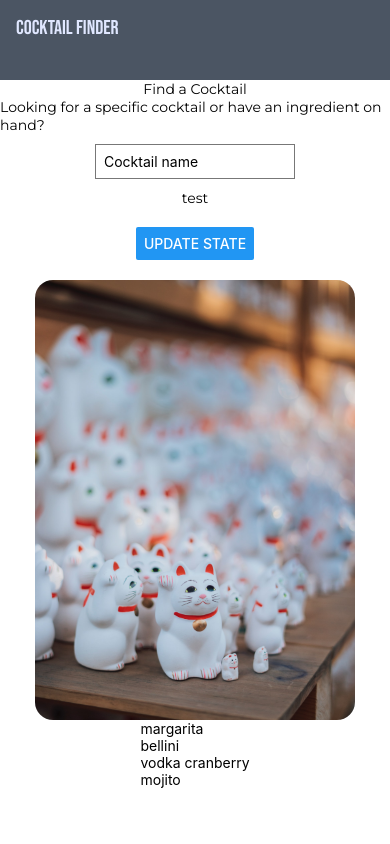
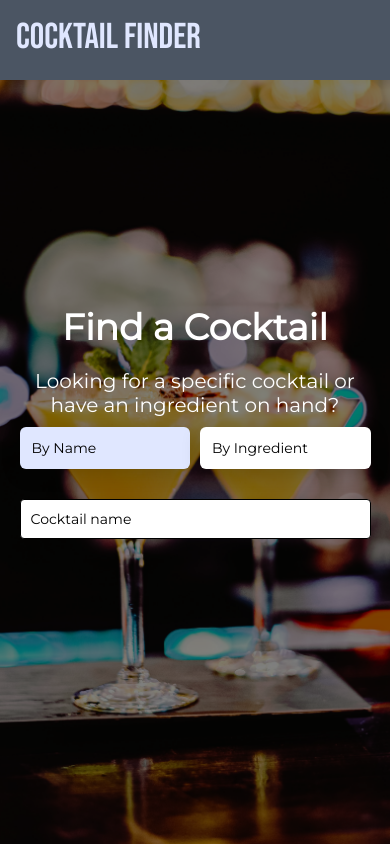
Before and after one commit to Nickil13/Cocktail-finder-native, a React Native app: screen /Home in a window 390 px wide. Built offline with nearby package versions, Linux system fonts and the light colour scheme.

Commit message:
Navigation & component customization

```diff
--- a/App.js
+++ b/App.js
@@ -1,91 +1,33 @@
-import React, { useState } from "react";
-import {
-    StyleSheet,
-    Text,
-    View,
-    Image,
-    Button,
-    TextInput,
-    FlatList,
-    TouchableOpacity,
-} from "react-native";
-import Navbar from "./components/Navbar";
-import BodyText from "./components/BodyText";
-const PlaceholderImage = require("./assets/images/cat.jpg");
+import { NavigationContainer } from "@react-navigation/native";
+import { createNativeStackNavigator } from "@react-navigation/native-stack";
+import { StatusBar } from "expo-status-bar";
+import Home from "./screens/Home";
+import SummerDrinks from "./screens/SummerDrinks";
+
+const Stack = createNativeStackNavigator();
 
 export default function App() {
-    const [cocktails, setCocktails] = useState([
-        { name: "margarita", id: "1" },
-        { name: "bellini", id: "2" },
-        { name: "vodka cranberry", id: "3" },
-        { name: "mojito", id: "4" },
-    ]);
-    const [value, setValue] = useState("test");
-
-    const clickHandler = () => {
-        setValue("cat");
-    };
-
-    const pressHandler = (id) => {
-        console.log(id);
-        setCocktails((prevCocktails) => {
-            return prevCocktails.filter((cocktail) => cocktail.id != id);
-        });
-    };
     return (
-        <View style={styles.container}>
-            <Navbar />
-            <BodyText>Find a Cocktail</BodyText>
-            <BodyText>
-                Looking for a specific cocktail or have an ingredient on hand?
-            </BodyText>
-            <TextInput
-                style={styles.input}
-                placeholder="Cocktail name"
-                onChangeText={(val) => setValue(val)}
-            />
-            <BodyText>{value}</BodyText>
-            <View style={styles.buttonContainer}>
-                <Button title="update state" onPress={clickHandler} />
-            </View>
-            <Image source={PlaceholderImage} style={styles.image} />
-            <FlatList
-                keyExtractor={(item) => item.id}
-                data={cocktails}
-                renderItem={({ item }) => (
-                    <TouchableOpacity onPress={() => pressHandler(item.id)}>
-                        <Text>{item.name}</Text>
-                    </TouchableOpacity>
-                )}
-            />
-        </View>
+        <NavigationContainer>
+            <StatusBar style="auto" />
+            <Stack.Navigator initialRouteName="Forgot Password">
+                <Stack.Screen
+                    name="Home"
+                    component={Home}
+                    options={{
+                        headerShown: false,
+                    }}
+                />
+                <Stack.Screen
+                    name="Summer Drinks"
+                    component={SummerDrinks}
+                    options={
+                        {
+                            // headerShown: false,
+                        }
+                    }
+                />
+            </Stack.Navigator>
+        </NavigationContainer>
     );
 }
-
-const styles = StyleSheet.create({
-    container: {
-        flex: 1,
-        backgroundColor: "#fff",
-        alignItems: "center",
-        justifyContent: "center",
-    },
-    imageContainer: {
-        flex: 1,
-        paddingTop: 58,
-    },
-    image: {
-        width: 320,
-        height: 440,
-        borderRadius: 18,
-    },
-    buttonContainer: {
-        marginVertical: 20,
-    },
-    input: {
-        borderWidth: 1,
-        borderColor: "#777",
-        padding: 8,
-        margin: 10,
-        width: 200,
-    },
-});
--- /dev/null
+++ b/assets/Colors.js
@@ -0,0 +1,12 @@
+export const Colors = {
+    primary: "rgb(224,231,255)",
+    primaryDark: "229,231,235",
+
+    // Accents
+    accentPink100: "rgb(249,168,212)",
+    accentPink200: "rgb(229,231,235)",
+    accentBlue: "rgb(99,102,241)",
+
+    grey: "rgba(156,163,175)",
+    darkGrey: "rgb(75,85,99)",
+};
--- a/components/BodyText.js
+++ b/components/BebasText.js
@@ -2,16 +2,16 @@ import React from "react";
 import { Text } from "react-native";
 import { useFonts } from "expo-font";
 
-export default function BodyText(props) {
+export default function BebasText(props) {
     const [fontsLoaded] = useFonts({
-        secondary: require("../assets/fonts/Montserrat-Regular.ttf"),
+        "bebasneue-regular": require("../assets/fonts/BebasNeue-Regular.ttf"),
     });
 
     if (!fontsLoaded) {
         return null;
     }
     return (
-        <Text style={[{ fontFamily: "secondary" }, props.style]}>
+        <Text style={[{ fontFamily: "bebasneue-regular" }, props.style]}>
             {props.children}
         </Text>
     );
--- /dev/null
+++ b/components/Button.js
@@ -0,0 +1,34 @@
+import React from "react";
+import { Pressable, StyleSheet } from "react-native";
+import MontText from "./MontText";
+
+export default function Button({ title, onPress, color, padding }) {
+    return (
+        <Pressable
+            onPress={onPress}
+            style={({ pressed }) => [
+                {
+                    opacity: pressed ? 0.8 : 1,
+                    backgroundColor: color || "white",
+                    padding: padding || 12,
+                },
+                styles.wrapperCustom,
+            ]}
+        >
+            <MontText>{title}</MontText>
+        </Pressable>
+    );
+}
+
+const styles = StyleSheet.create({
+    wrapperCustom: {
+        textAlign: "center",
+        borderRadius: 6,
+        shadowColor: "#00000024",
+        shadowOffset: { width: 0, height: 5 },
+        shadowRadius: 20,
+        width: "100%",
+        flex: 1,
+        maxWidth: 200,
+    },
+});
--- /dev/null
+++ b/components/InputField.js
@@ -0,0 +1,51 @@
+import React from "react";
+import { TextInput, View, StyleSheet } from "react-native";
+import { Colors } from "../assets/Colors";
+import { useFonts } from "expo-font";
+import MontText from "./MontText";
+
+export default function InputField({
+    onChangeText,
+    value,
+    placeholder,
+    label,
+    type,
+}) {
+    const [loaded] = useFonts({
+        "montserrat-regular": require("../assets/fonts/Montserrat-Regular.ttf"),
+    });
+
+    if (!loaded) {
+        return null;
+    }
+
+    return (
+        <View style={styles.inputControl}>
+            <MontText style={styles.label} weight="medium">
+                {label}
+            </MontText>
+            <TextInput
+                style={styles.input}
+                onChangeText={onChangeText}
+                value={value}
+                secureTextEntry={type === "password"}
+                placeholder={placeholder}
+            />
+        </View>
+    );
+}
+
+const styles = StyleSheet.create({
+    inputControl: { display: "flex", gap: 10, width: "100%" },
+    input: {
+        height: 40,
+        borderWidth: 1,
+        padding: 10,
+        borderRadius: 4,
+        borderColor: Colors.gray100,
+        color: Colors.offBlack,
+        fontFamily: "montserrat-regular",
+        backgroundColor: "white",
+    },
+    label: {},
+});
--- a/components/HeaderText.js
+++ b/components/MontText.js
@@ -2,16 +2,16 @@ import React from "react";
 import { Text } from "react-native";
 import { useFonts } from "expo-font";
 
-export default function HeaderText(props) {
+export default function MontText(props) {
     const [fontsLoaded] = useFonts({
-        primary: require("../assets/fonts/BebasNeue-Regular.ttf"),
+        "montserrat-regular": require("../assets/fonts/Montserrat-Regular.ttf"),
     });
 
     if (!fontsLoaded) {
         return null;
     }
     return (
-        <Text style={[{ fontFamily: "primary" }, props.style]}>
+        <Text style={[{ fontFamily: "montserrat-regular" }, props.style]}>
             {props.children}
         </Text>
     );
--- a/components/Navbar.js
+++ b/components/Navbar.js
@@ -1,6 +1,7 @@
 import React from "react";
 import { StyleSheet, View } from "react-native";
-import HeaderText from "./HeaderText";
+import HeaderText from "./BebasText";
+import { Colors } from "../assets/Colors";
 
 export default function Navbar() {
     return (
@@ -14,10 +15,14 @@ export default function Navbar() {
 
 const styles = StyleSheet.create({
     navbar: {
-        backgroundColor: "rgb(75,85,99)",
+        backgroundColor: Colors.darkGrey,
         height: 80,
         width: "100%",
         padding: 16,
+        position: "absolute",
+        top: 0,
+        right: 0,
+        zIndex: 10,
     },
     navbarContainer: {
         maxWidth: 1000,
@@ -25,8 +30,8 @@ const styles = StyleSheet.create({
         marginHorizontal: "auto",
     },
     title: {
-        color: "rgb(224,231,255)",
-        fontSize: 20,
+        color: Colors.primary,
+        fontSize: 36,
         textTransform: "uppercase",
     },
 });
--- a/package.json
+++ b/package.json
@@ -10,12 +10,16 @@
   },
   "dependencies": {
     "@expo/webpack-config": "^18.0.1",
+    "@react-navigation/native": "^6.1.6",
+    "@react-navigation/native-stack": "^6.9.12",
     "expo": "~48.0.6",
     "expo-font": "^11.1.1",
     "expo-status-bar": "~1.4.4",
     "react": "18.2.0",
     "react-dom": "18.2.0",
-    "react-native": "0.71.3",
+    "react-native": "0.71.6",
+    "react-native-safe-area-context": "4.5.0",
+    "react-native-screens": "~3.20.0",
     "react-native-web": "~0.18.10"
   },
   "devDependencies": {
--- /dev/null
+++ b/screens/Home.js
@@ -0,0 +1,172 @@
+import React, { useState } from "react";
+import {
+    StyleSheet,
+    Text,
+    View,
+    Image,
+    TextInput,
+    FlatList,
+    TouchableOpacity,
+    ImageBackground,
+} from "react-native";
+import Navbar from "../components/Navbar";
+import MontText from "../components/MontText";
+import Button from "../components/Button";
+import { Colors } from "../assets/Colors";
+import InputField from "../components/InputField";
+const bgImage = require("../assets/images/home_bg.jpg");
+
+export default function Home() {
+    const [cocktails, setCocktails] = useState([
+        { name: "margarita", id: "1" },
+        { name: "bellini", id: "2" },
+        { name: "vodka cranberry", id: "3" },
+        { name: "mojito", id: "4" },
+    ]);
+    const [currentTab, setCurrentTab] = useState("By Name");
+    const [value, onChangeValue] = useState("");
+
+    const clickHandler = () => {
+        setValue("cat");
+    };
+
+    const pressHandler = (id) => {
+        console.log(id);
+        setCocktails((prevCocktails) => {
+            return prevCocktails.filter((cocktail) => cocktail.id != id);
+        });
+    };
+    return (
+        <View style={styles.main}>
+            <Navbar />
+            <ImageBackground
+                source={bgImage}
+                resizeMode="cover"
+                style={styles.imageBackground}
+            >
+                <View style={[{ gap: 20 }, styles.container]}>
+                    <MontText
+                        style={{
+                            color: "#fff",
+                            fontWeight: 700,
+                            fontSize: 36,
+                            textAlign: "center",
+                        }}
+                    >
+                        Find a Cocktail
+                    </MontText>
+                    <View>
+                        <MontText
+                            style={{
+                                color: "#fff",
+                                fontSize: 20,
+                                textAlign: "center",
+                                marginBottom: 10,
+                            }}
+                        >
+                            Looking for a specific cocktail or have an
+                            ingredient on hand?
+                        </MontText>
+                        <View
+                            style={{
+                                flexDirection: "row",
+                                gap: 10,
+                                justifyContent: "center",
+                            }}
+                        >
+                            <Button
+                                title="By Name"
+                                color={
+                                    currentTab === "By Name"
+                                        ? Colors.primary
+                                        : "white"
+                                }
+                                onPress={() => setCurrentTab("By Name")}
+                            />
+                            <Button
+                                title="By Ingredient"
+                                color={
+                                    currentTab === "By Ingredient"
+                                        ? Colors.primary
+                                        : "white"
+                                }
+                                onPress={() => setCurrentTab("By Ingredient")}
+                            />
+                        </View>
+                    </View>
+                    <InputField
+                        label=""
+                        onChangeText={onChangeValue}
+                        value={value}
+                        placeholder="Cocktail name"
+                    />
+                </View>
+                {/* <Image source={PlaceholderImage} style={styles.image} /> */}
+                {/* <FlatList
+                keyExtractor={(item) => item.id}
+                data={cocktails}
+                renderItem={({ item }) => (
+                    <TouchableOpacity onPress={() => pressHandler(item.id)}>
+                        <Text>{item.name}</Text>
+                    </TouchableOpacity>
+                )}
+            /> */}
+                <View
+                    style={[
+                        {
+                            position: "absolute",
+                            backgroundColor: "rgba(0,0,0,0.5)",
+                            top: 0,
+                            left: 0,
+                            right: 0,
+                            bottom: 0,
+                        },
+                    ]}
+                ></View>
+            </ImageBackground>
+        </View>
+    );
+}
+
+const styles = StyleSheet.create({
+    main: {
+        position: "relative",
+        flex: 1,
+        backgroundColor: "#fff",
+        alignItems: "center",
+        justifyContent: "center",
+    },
+    container: {
+        display: "flex",
+        justifyContent: "center",
+        width: "90%",
+        maxWidth: 520,
+        zIndex: 5,
+    },
+    imageContainer: {
+        flex: 1,
+        paddingTop: 58,
+    },
+    imageBackground: {
+        position: "relative",
+        display: "flex",
+        flexDirection: "column",
+        justifyContent: "center",
+        alignItems: "center",
+        width: "100%",
+        height: "100%",
+        // width: 320,
+        // height: 440,
+        // borderRadius: 18,
+    },
+    buttonContainer: {
+        marginVertical: 20,
+    },
+    input: {
+        borderWidth: 1,
+        borderColor: "#777",
+        padding: 8,
+        margin: 10,
+        width: 200,
+    },
+});
--- /dev/null
+++ b/screens/SummerDrinks.js
@@ -0,0 +1,6 @@
+import React from "react";
+import { View } from "react-native";
+
+export default function SummerDrinks() {
+    return <View></View>;
+}
```
Also changed, not shown: assets/images/home_bg.jpg (added), 1 other file (tests, documents, lock files or other folders).
